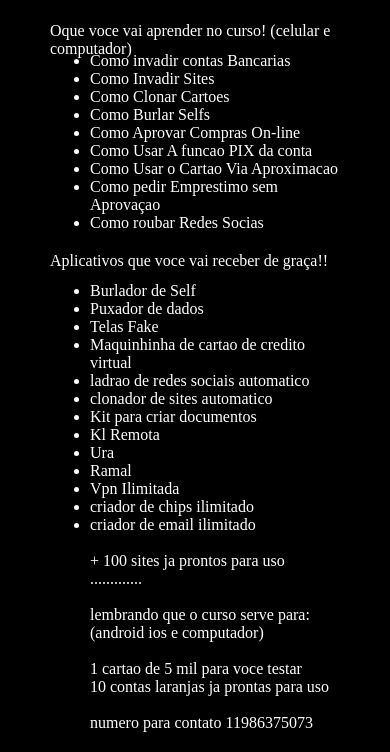
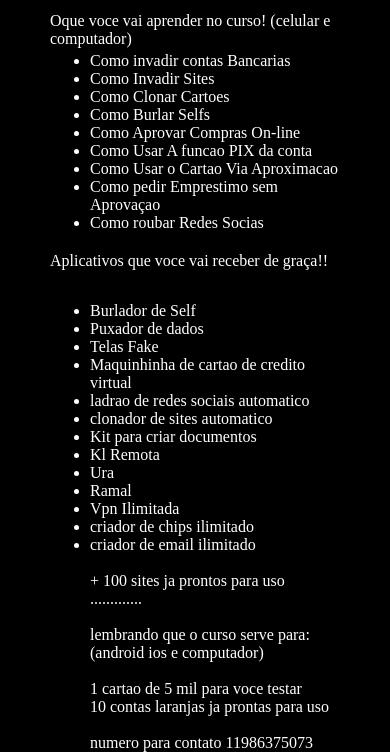
Before and after one commit to cwgameseletronicos/curso-dono-do-seven, a plain HTML site: page saiba-mais.html in a window 390 px wide. Shown: the part 278-1030 px from the top of the page. Drawn offline with Linux system fonts and the light colour scheme.

Commit message:
Add files via upload

```diff
--- a/css/estilo1.css
+++ b/css/estilo1.css
@@ -57,7 +57,7 @@
         color: white;
 
         margin: 50px;
-        top: 250px;
+        top: 240px;
 
         z-index: 101;
 
@@ -96,7 +96,7 @@
         color: white;
 
         margin: 50px;
-        top: 510px;
+        top: 530px;
 
         z-index: 101;
 
```
